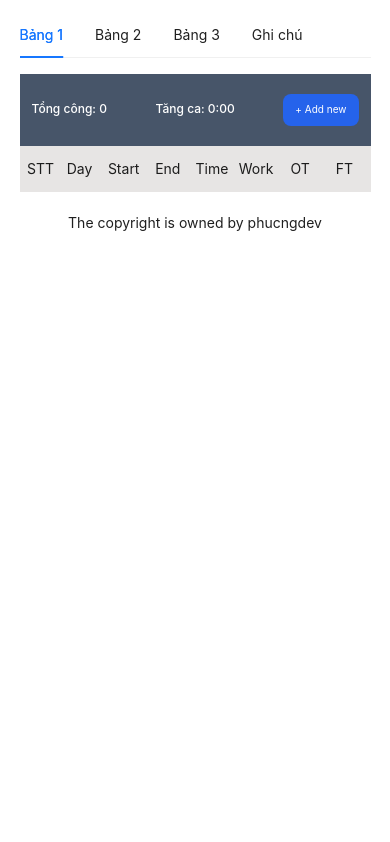
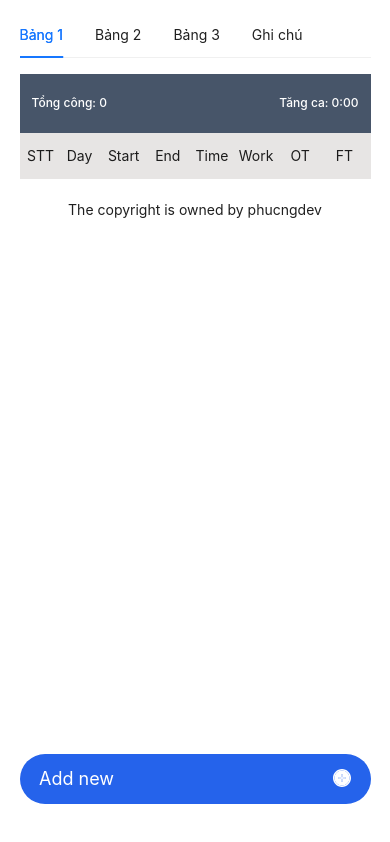
Before and after one commit to phucngdev/Salary, a React (Vite) app: page / in a window 390 px wide. Built offline with nearby package versions, Linux system fonts and the light colour scheme.

Commit message:
new update

```diff
--- a/src/components/Table.jsx
+++ b/src/components/Table.jsx
@@ -3,6 +3,7 @@ import {
   DeleteTwoTone,
   EditTwoTone,
   ExclamationCircleFilled,
+  PlusCircleTwoTone,
 } from "@ant-design/icons";
 import { Button, Modal, Tooltip, message } from "antd";
 import React, { useState } from "react";
@@ -314,9 +315,20 @@ const Table = (data) => {
           <Tooltip title="Thêm mới">
             <button
               onClick={showModal}
-              className="px-3 py-2 md:px-4 text-[10px] md:text-sm rounded-lg hover:bg-blue-500 bg-blue-600"
+              className="hidden md:block px-3 py-2 md:px-4 text-[10px] md:text-sm rounded-lg hover:bg-blue-500 bg-blue-600"
             >
               + Add new
+            </button>
+          </Tooltip>
+          <Tooltip title="Thêm mới">
+            <button
+              onClick={showModal}
+              className="fixed bottom-10 right-[5%] w-[90%] h-[50px] flex justify-between items-center px-[5%] md:hidden p-2 md:px-4 text-lg md:text-sm rounded-full hover:bg-blue-500 bg-blue-600"
+            >
+              <div>Add new</div>
+              <div>
+                <PlusCircleTwoTone twoToneColor="#ffffff" />
+              </div>
             </button>
           </Tooltip>
           <Modal
```
